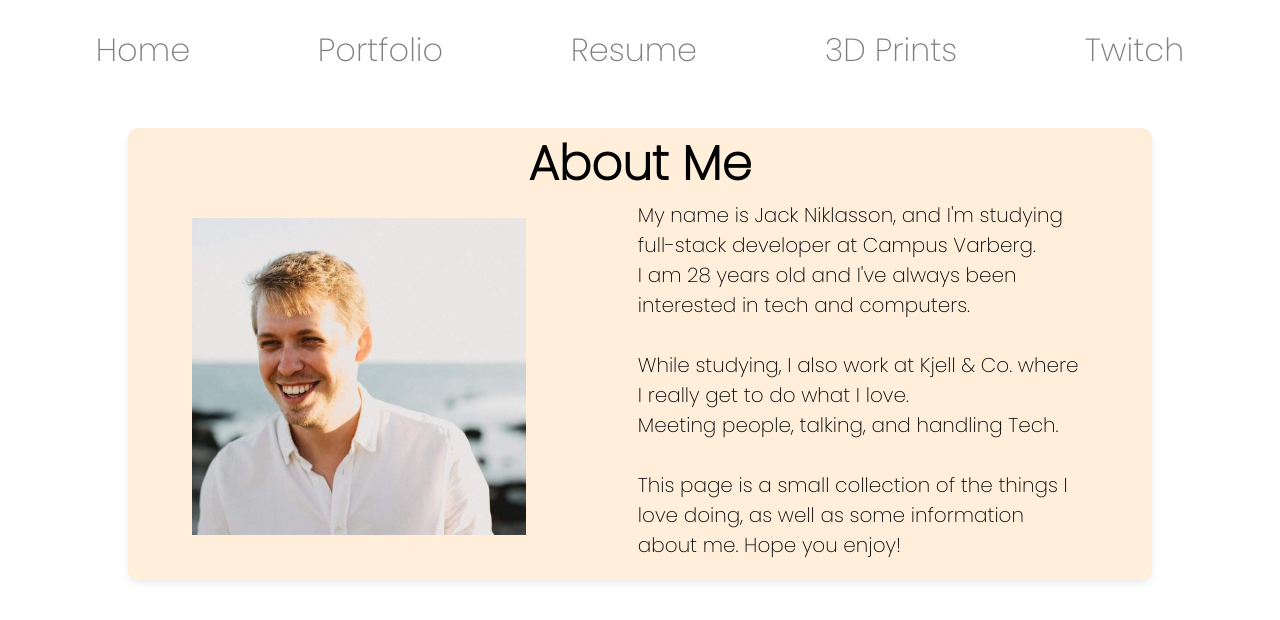
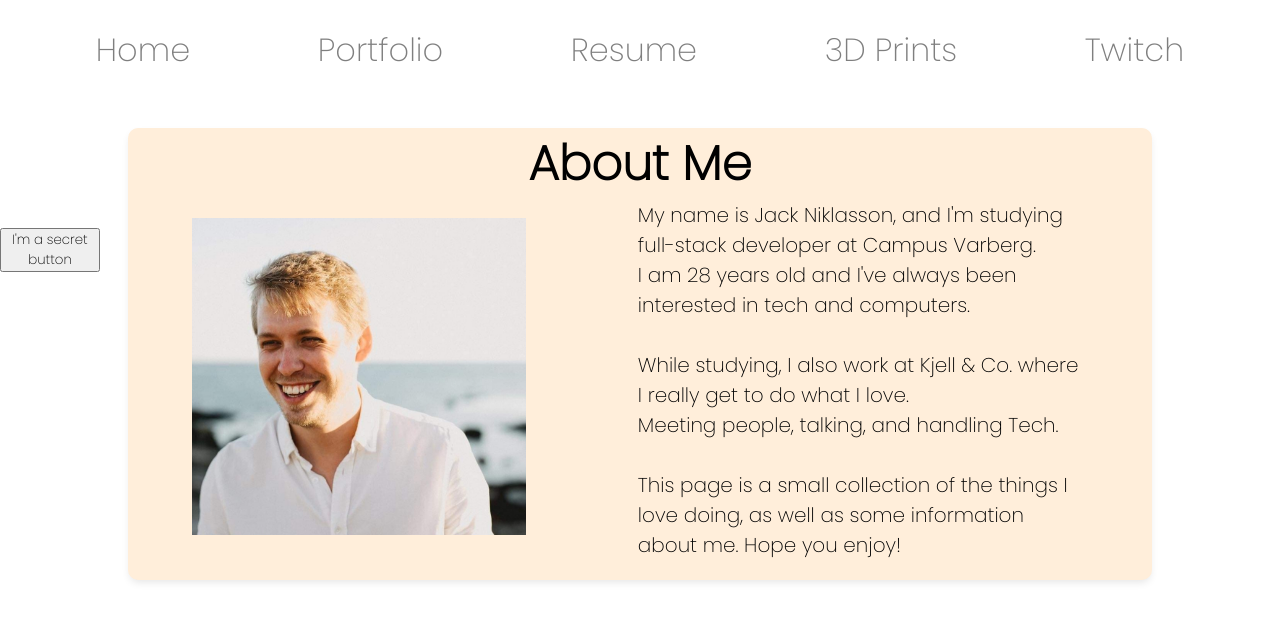
Before and after one commit to Ejpatolitej/Labb2---Webpage, a plain HTML site: page index.html in a window 1280 px wide. Drawn offline with nearby package versions, Linux system fonts and the light colour scheme.

Commit message:
Button test

```diff
--- a/CSS/main.css
+++ b/CSS/main.css
@@ -166,7 +166,7 @@ a{
     position: absolute;
     margin-top: 100px;
     width: 100px;
-    opacity: 0;
+    opacity: 1;
 }
 /* Secret Btn End */
 
--- a/JS/main.js
+++ b/JS/main.js
@@ -51,6 +51,3 @@ if (event.target == modal) {
     modal.style.display = "none";
 }
 }
-
-
-// Read Json file
```
